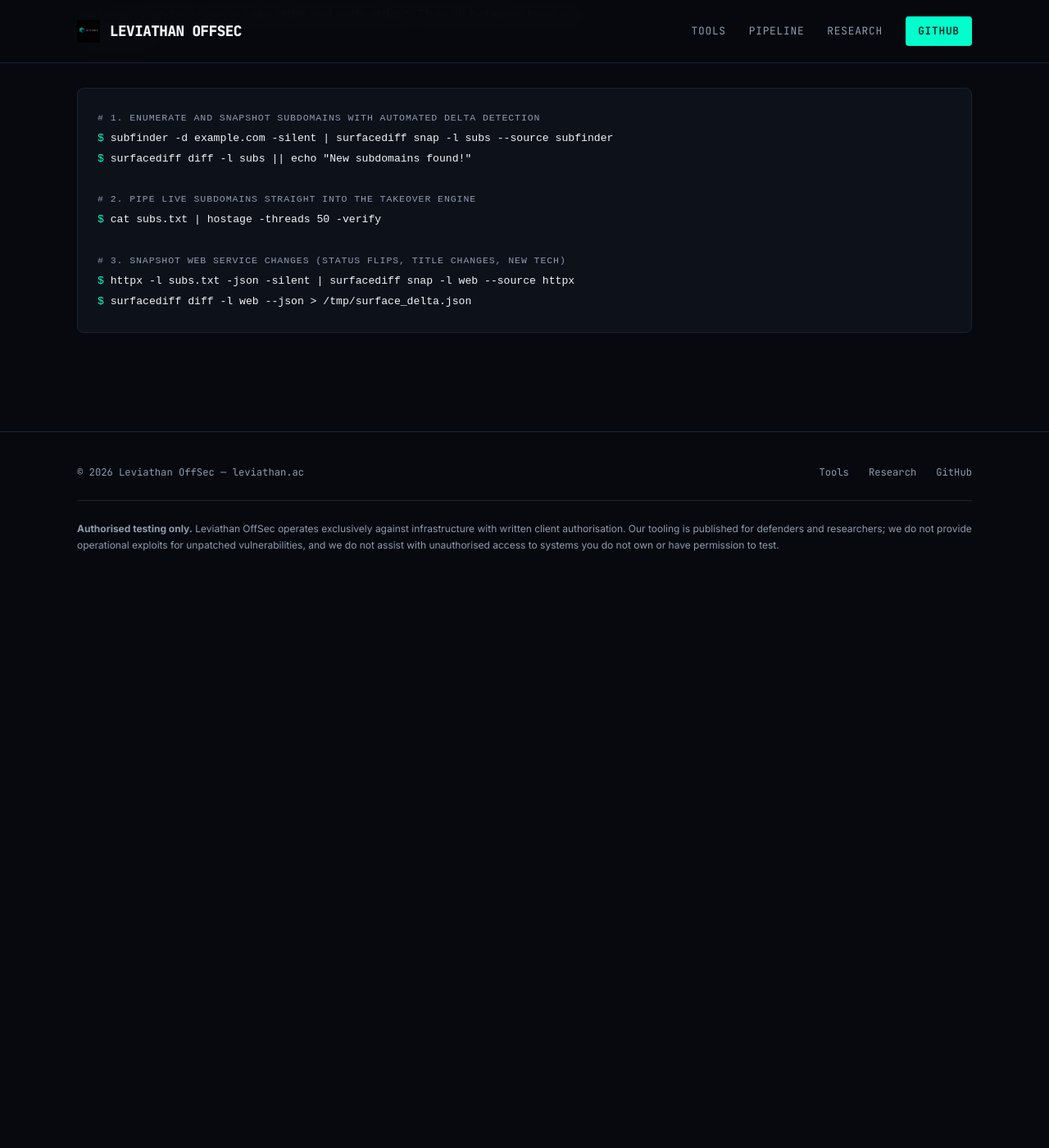
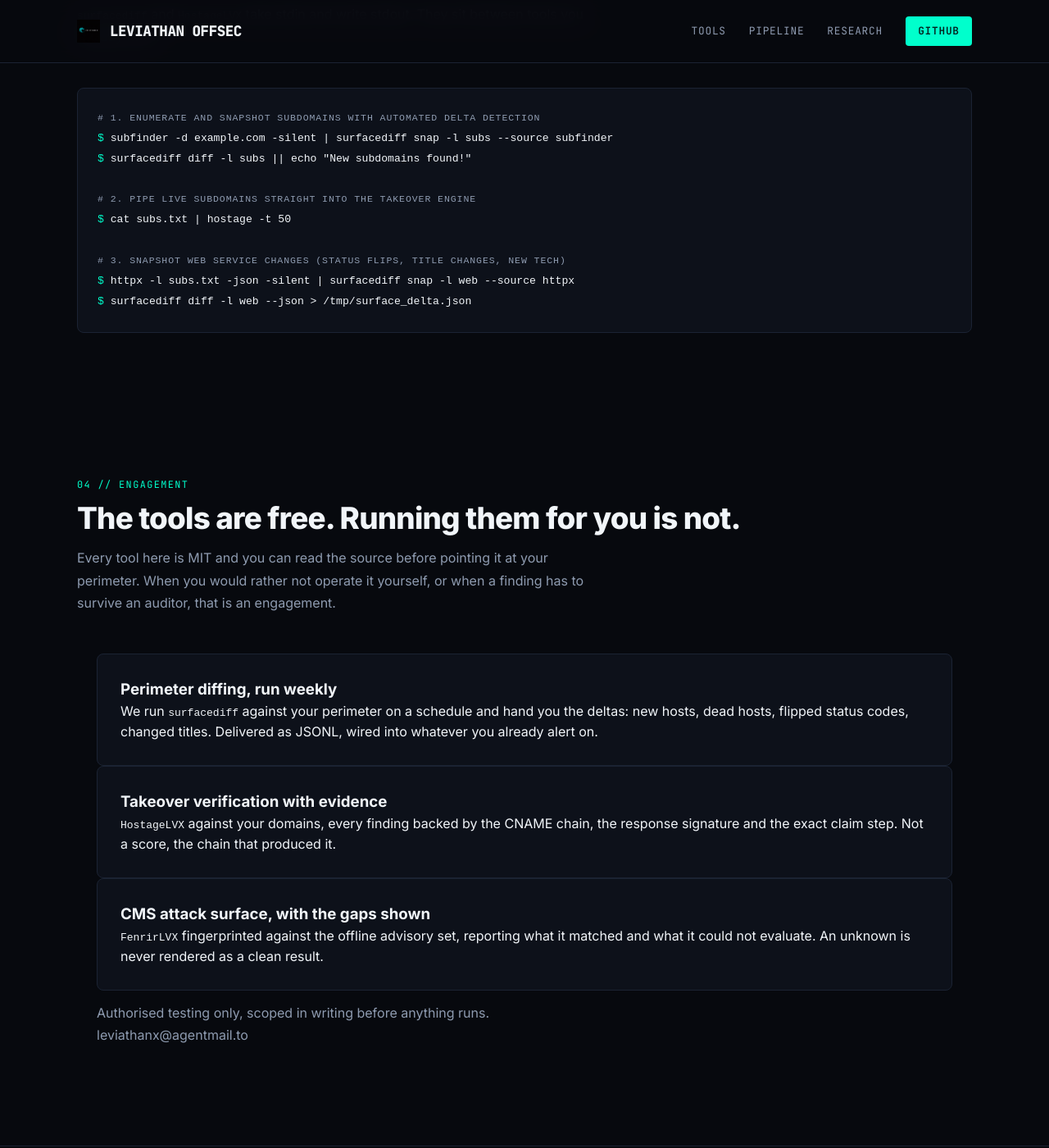
Before and after one commit to leviathan-offsec/leviathan-offsec.github.io, a Jekyll site: the page built from index.html, in a window 1280 px wide and 1400 px high, scrolled down 2815 px. Shown: the whole window at 82% size. Built offline with Jekyll 4.4.1, drawn with Linux system fonts in a browser that asks for light colours; before the commit the page ends 3529 px from its top, so only the background shows below that; some of the changed text lies outside the part shown.

Commit message:
fix(site): add a working contact path and correct a broken pipeline command
Two defects.

1. No contact path existed. Every CTA on the homepage was either an in-page
   anchor (#tools, /research/) or a link to GitHub. There was no way to reach a
   human from the site at all, which is the actual conversion path for the
   engagement work.

   Added an Engagement section stating plainly that the tools are free and
   running them is not, with the three things that can be run on the owner's
   behalf, plus a mailto in the hero, the footer and the section itself.

   No prices. 'Custom quote' with nothing behind it is worse than an honest
   conversation, and inventing numbers is not something to publish.

2. The pipeline code block advertised `hostage -threads 50 -verify`. Neither
   flag exists. Verified against the built binary:

     $ hostage -threads 50
     flag provided but not defined: -threads

   Corrected to `hostage -t 50`, matching -help output and the org profile.
   This is the same defect fixed in the READMEs, on the page with the most
   traffic.

```diff
--- a/index.html
+++ b/index.html
@@ -477,6 +477,7 @@
       <div class="hero-actions">
         <a href="#tools" class="btn-action-primary">The tools</a>
         <a href="/research/" class="btn-action-secondary">Read the research</a>
+        <a href="mailto:leviathanx@agentmail.to" class="btn-action-secondary">Scope an engagement</a>
       </div>
     </div>
 
@@ -654,7 +655,7 @@
 <span class="pdtm-prompt">$</span> surfacediff diff -l subs || echo "New subdomains found!"
 
 <span class="pdtm-hero-bar"># 2. Pipe live subdomains straight into the takeover engine</span>
-<span class="pdtm-prompt">$</span> cat subs.txt | hostage -threads 50 -verify
+<span class="pdtm-prompt">$</span> cat subs.txt | hostage -t 50
 
 <span class="pdtm-hero-bar"># 3. Snapshot web service changes (status flips, title changes, new tech)</span>
 <span class="pdtm-prompt">$</span> httpx -l subs.txt -json -silent | surfacediff snap -l web --source httpx
@@ -662,6 +663,52 @@
     </div>
   </section>
 
+
+<!-- ================= ENGAGE ================= -->
+  <section id="engage">
+    <div class="section-title-wrap">
+      <div class="section-label">04 // Engagement</div>
+      <h2 class="section-title">The tools are free. Running them for you is not.</h2>
+      <p class="section-sub">
+        Every tool here is MIT and you can read the source before pointing it at your
+        perimeter. When you would rather not operate it yourself, or when a finding has to
+        survive an auditor, that is an engagement.
+      </p>
+    </div>
+
+    <div class="container">
+      <div class="tool-grid">
+        <div class="tool-card">
+          <h3>Perimeter diffing, run weekly</h3>
+          <p>
+            We run <code>surfacediff</code> against your perimeter on a schedule and hand you
+            the deltas: new hosts, dead hosts, flipped status codes, changed titles. Delivered
+            as JSONL, wired into whatever you already alert on.
+          </p>
+        </div>
+        <div class="tool-card">
+          <h3>Takeover verification with evidence</h3>
+          <p>
+            <code>HostageLVX</code> against your domains, every finding backed by the CNAME
+            chain, the response signature and the exact claim step. Not a score, the chain
+            that produced it.
+          </p>
+        </div>
+        <div class="tool-card">
+          <h3>CMS attack surface, with the gaps shown</h3>
+          <p>
+            <code>FenrirLVX</code> fingerprinted against the offline advisory set, reporting
+            what it matched and what it could not evaluate. An unknown is never rendered as a
+            clean result.
+          </p>
+        </div>
+      </div>
+      <p class="section-sub">
+        Authorised testing only, scoped in writing before anything runs.
+        <a href="mailto:leviathanx@agentmail.to">leviathanx@agentmail.to</a>
+      </p>
+    </div>
+  </section>
 
 </div>
 
```
Also changed, not shown: other parts of index.html (+1 -0 lines).
